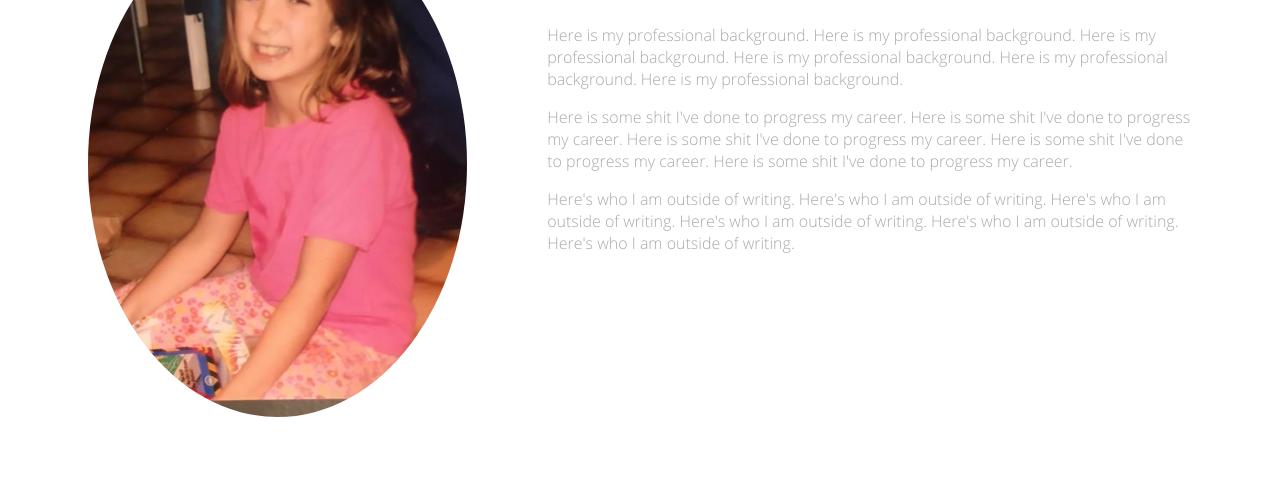
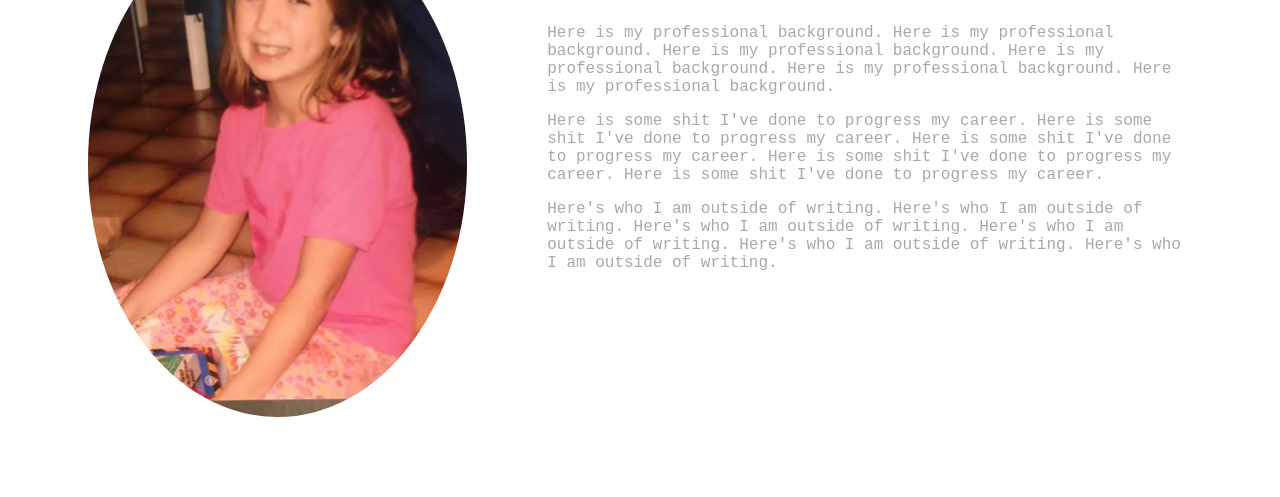
Before and after one commit to addiefair0412/sarah-kersey, a plain HTML site: page about.html in a window 1280 px wide. Shown: the part 427-924 px from the top of the page. Drawn offline with Linux system fonts and the light colour scheme; files whose address does not match are found by name; a web font is replaced by a local one.

Commit message:
Update fonts

```diff
--- a/About/styles.css
+++ b/About/styles.css
@@ -86,7 +86,7 @@ img {
 }
 
 @font-face {
-  font-family: OpenSansL;
+  font-family: OpenSansSB;
   src: url("Open_Sans/OpenSans-Light.ttf")
 }
 
```
